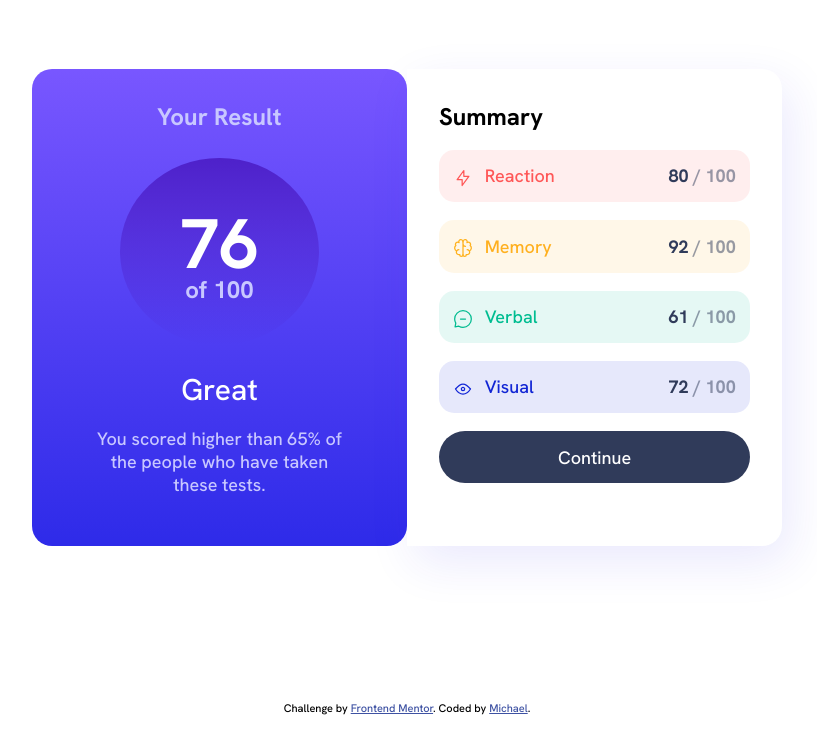
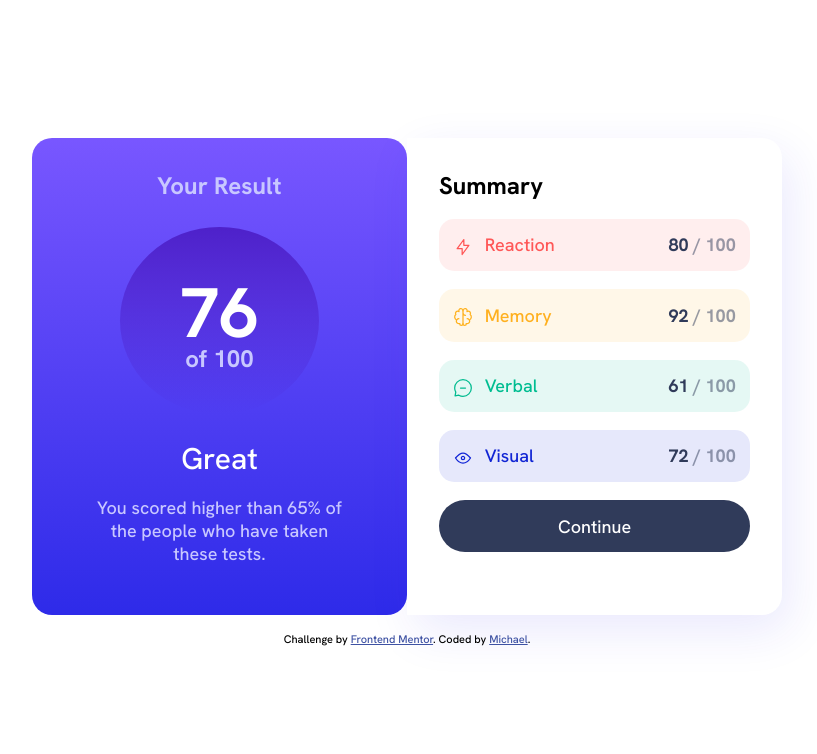
Before and after one commit to m1chae-l/frontendchallenge-summarycomponent, a plain HTML site: page index.html in a window 1280 px wide. Shown: the whole page, without its empty margins (233-1050 px from the left). Drawn offline with Linux system fonts and the light colour scheme.

Commit message:
Grid-Centered

```diff
--- a/index.css
+++ b/index.css
@@ -5,7 +5,7 @@ body {
     margin: 0;
     min-height: 100vh;
     display: grid;
-    place-items: center;
+    place-content: center;
 }
 
 p {
```
